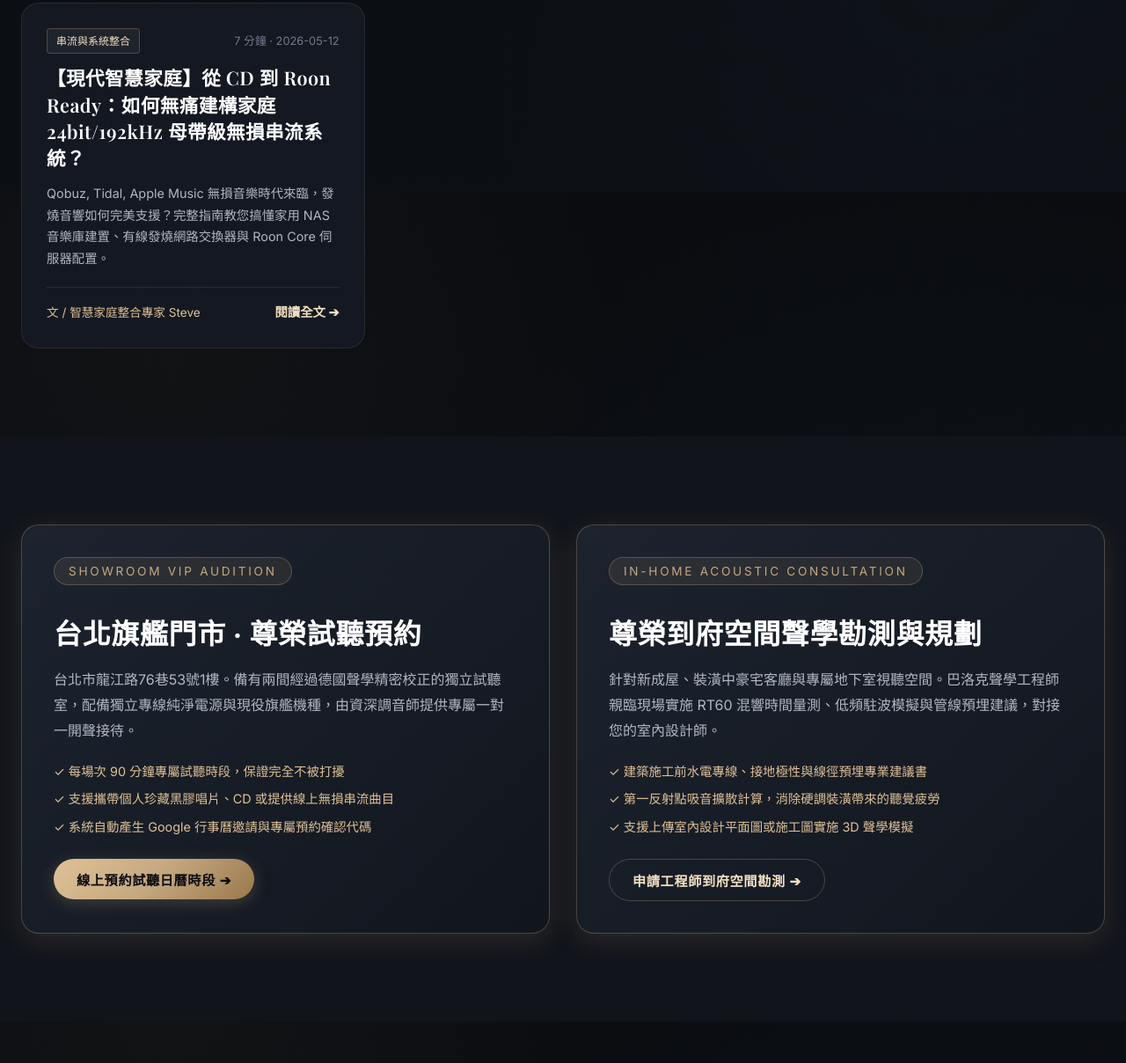
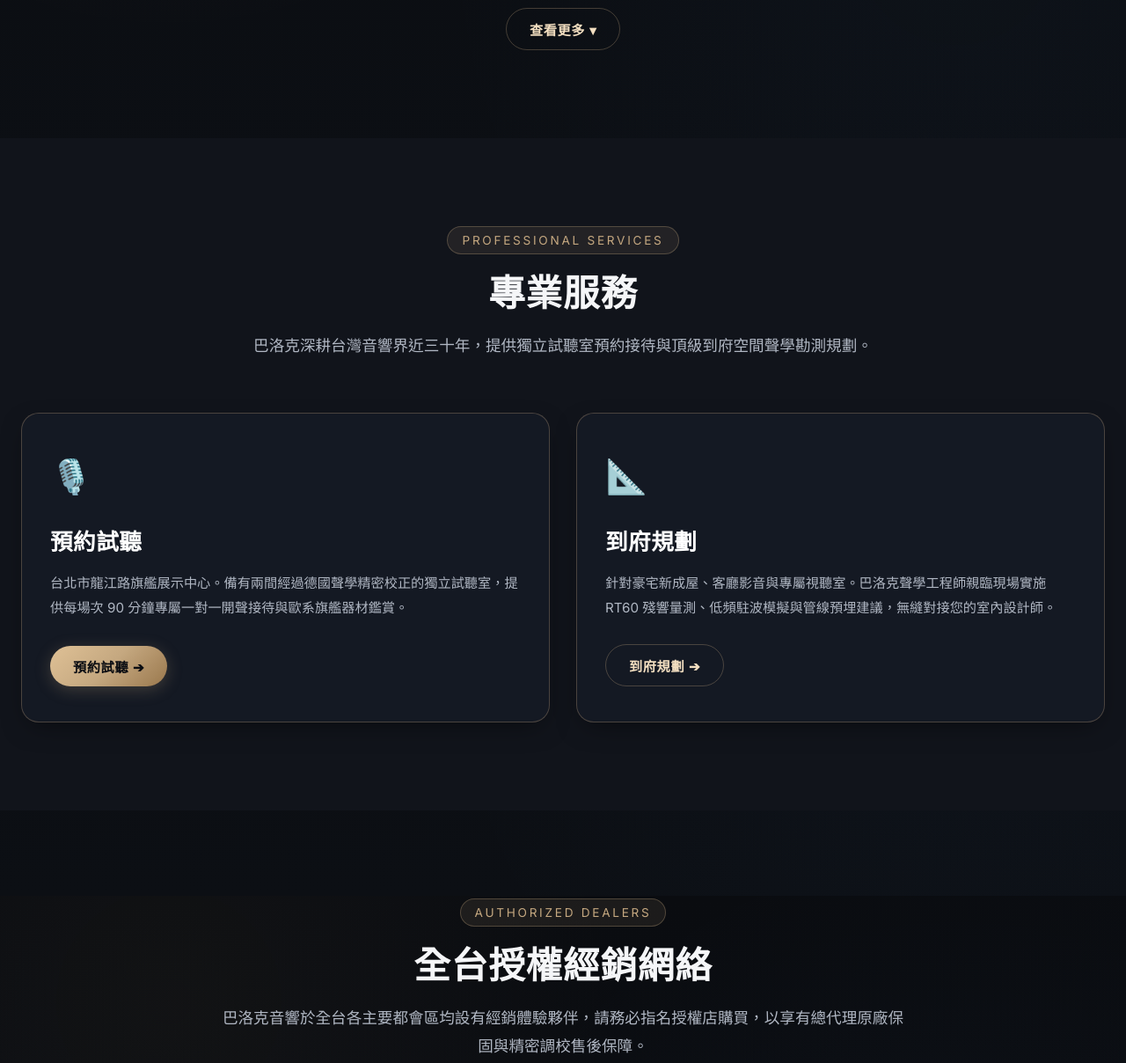
Before and after one commit to judy0724/Baroque, a plain HTML site: page index.html in a window 1280 px wide. Shown: the part 6182-7390 px from the top of the page at 88% size. Drawn offline with nearby package versions, Linux system fonts and the light colour scheme; a web font is replaced by a local one.

Commit message:
Add files via upload

```diff
--- a/css/components.css
+++ b/css/components.css
@@ -987,6 +987,59 @@
   background: rgba(255, 255, 255, 0.08);
 }
 
+/* 專業服務區塊 (Module 6: Professional Services) */
+.professional-services {
+  position: relative;
+}
+
+.professional-services-grid {
+  display: grid;
+  grid-template-columns: repeat(2, 1fr);
+  gap: 30px;
+}
+
+.service-card {
+  background: var(--bg-card);
+  border: 1px solid var(--gold-border);
+  border-radius: var(--radius-lg);
+  padding: 40px 32px;
+  display: flex;
+  flex-direction: column;
+  transition: var(--transition-smooth);
+  box-shadow: var(--shadow-card);
+}
+
+.service-card:hover {
+  transform: translateY(-5px);
+  box-shadow: var(--shadow-gold);
+  border-color: var(--gold-primary);
+}
+
+.service-card-icon {
+  font-size: 2.4rem;
+  margin-bottom: 20px;
+  color: var(--gold-light);
+}
+
+.service-card-title {
+  font-family: var(--font-serif);
+  font-size: 1.6rem;
+  color: #fff;
+  margin-bottom: 14px;
+}
+
+.service-card-desc {
+  font-size: 0.95rem;
+  color: var(--text-secondary);
+  line-height: 1.8;
+  margin-bottom: 28px;
+  flex: 1;
+}
+
+.service-card-action {
+  margin-top: auto;
+}
+
 /* 經銷商卡片 (Module 8) */
 .dealers-grid {
   display: grid;
--- a/css/responsive.css
+++ b/css/responsive.css
@@ -97,6 +97,12 @@
     bottom: 0;
     border-radius: var(--radius-lg) var(--radius-lg) 0 0;
   }
+
+  /* 專業服務卡片手機/平板單欄排列 */
+  .professional-services-grid {
+    grid-template-columns: 1fr;
+    gap: 20px;
+  }
 }
 
 @media (max-width: 640px) {
--- a/index.html
+++ b/index.html
@@ -424,47 +424,55 @@
         </div>
 
         <div class="brands-grid" id="articles-grid-container">
-          <!-- 由 js/main.js 動態渲染文章卡片 -->
+          <!-- 由 js/main.js 動態渲染文章卡片 (預設最多 3 篇) -->
+        </div>
+
+        <div class="section-toggle-bar">
+          <button class="btn btn-outline" id="knowledge-toggle" onclick="MainApp.toggleAllKnowledge()">
+            查看更多 ▾
+          </button>
         </div>
       </div>
     </section>
 
-    <!-- ==================== Module 6 & 7: 預約試聽與到府規劃雙通道 ==================== -->
-    <section class="section-padding" style="background:var(--bg-secondary);">
+    <!-- ==================== Module 6: 專業服務 ==================== -->
+    <section class="section-padding professional-services" id="services-section" style="background:var(--bg-secondary);">
       <div class="container">
-        <div style="display:grid; grid-template-columns:repeat(auto-fit, minmax(360px, 1fr)); gap:30px;">
-          <!-- 台北旗艦試聽室預約區塊 -->
-          <div class="advisor-result-box" style="border-color:var(--gold-border);">
-            <span class="section-tag">SHOWROOM VIP AUDITION</span>
-            <h3 class="font-serif" style="font-size:2rem; color:#fff; margin:12px 0;">台北旗艦門市 ‧ 尊榮試聽預約</h3>
-            <p style="color:var(--text-secondary); line-height:1.8; margin-bottom:20px;">
-              台北市龍江路76巷53號1樓。備有兩間經過德國聲學精密校正的獨立試聽室，配備獨立專線純淨電源與現役旗艦機種，由資深調音師提供專屬一對一開聲接待。
+        <div class="section-header">
+          <span class="section-tag">PROFESSIONAL SERVICES</span>
+          <h2 class="section-title">專業服務</h2>
+          <p class="section-desc">
+            巴洛克深耕台灣音響界近三十年，提供獨立試聽室預約接待與頂級到府空間聲學勘測規劃。
+          </p>
+        </div>
+
+        <div class="professional-services-grid">
+          <!-- 服務卡 1: 預約試聽 -->
+          <div class="service-card">
+            <div class="service-card-icon">🎙️</div>
+            <h3 class="service-card-title">預約試聽</h3>
+            <p class="service-card-desc">
+              台北市龍江路旗艦展示中心。備有兩間經過德國聲學精密校正的獨立試聽室，提供每場次 90 分鐘專屬一對一開聲接待與歐系旗艦器材鑑賞。
             </p>
-            <ul style="color:var(--text-gold); font-size:0.9rem; list-style:none; margin-bottom:24px; display:flex; flex-direction:column; gap:8px;">
-              <li>✓ 每場次 90 分鐘專屬試聽時段，保證完全不被打擾</li>
-              <li>✓ 支援攜帶個人珍藏黑膠唱片、CD 或提供線上無損串流曲目</li>
-              <li>✓ 系統自動產生 Google 行事曆邀請與專屬預約確認代碼</li>
-            </ul>
-            <button class="btn btn-primary" onclick="MainApp.openBookingModal()">
-              線上預約試聽日曆時段 ➔
-            </button>
+            <div class="service-card-action">
+              <button class="btn btn-primary" onclick="MainApp.openBookingModal()">
+                預約試聽 ➔
+              </button>
+            </div>
           </div>
 
-          <!-- 到府空間聲學勘測規劃區塊 -->
-          <div class="advisor-result-box" style="border-color:var(--gold-border);">
-            <span class="section-tag">IN-HOME ACOUSTIC CONSULTATION</span>
-            <h3 class="font-serif" style="font-size:2rem; color:#fff; margin:12px 0;">尊榮到府空間聲學勘測與規劃</h3>
-            <p style="color:var(--text-secondary); line-height:1.8; margin-bottom:20px;">
-              針對新成屋、裝潢中豪宅客廳與專屬地下室視聽空間。巴洛克聲學工程師親臨現場實施 RT60 混響時間量測、低頻駐波模擬與管線預埋建議，對接您的室內設計師。
+          <!-- 服務卡 2: 到府規劃 -->
+          <div class="service-card">
+            <div class="service-card-icon">📐</div>
+            <h3 class="service-card-title">到府規劃</h3>
+            <p class="service-card-desc">
+              針對豪宅新成屋、客廳影音與專屬視聽室。巴洛克聲學工程師親臨現場實施 RT60 殘響量測、低頻駐波模擬與管線預埋建議，無縫對接您的室內設計師。
             </p>
-            <ul style="color:var(--text-gold); font-size:0.9rem; list-style:none; margin-bottom:24px; display:flex; flex-direction:column; gap:8px;">
-              <li>✓ 建築施工前水電專線、接地極性與線徑預埋專業建議書</li>
-              <li>✓ 第一反射點吸音擴散計算，消除硬調裝潢帶來的聽覺疲勞</li>
-              <li>✓ 支援上傳室內設計平面圖或施工圖實施 3D 聲學模擬</li>
-            </ul>
-            <button class="btn btn-outline" onclick="MainApp.openModal('survey-modal')">
-              申請工程師到府空間勘測 ➔
-            </button>
+            <div class="service-card-action">
+              <button class="btn btn-outline" onclick="MainApp.openModal('survey-modal')">
+                到府規劃 ➔
+              </button>
+            </div>
           </div>
         </div>
       </div>
--- a/js/main.js
+++ b/js/main.js
@@ -7,6 +7,7 @@ const MainApp = {
   currentProductFilter: 'all',
   showAllBrands: false,
   showAllProducts: false,
+  showAllKnowledge: false,
   isSynergyExpanded: false,
 
   init() {
@@ -268,9 +269,15 @@ const MainApp = {
 
   renderArticles() {
     const container = document.getElementById('articles-grid-container');
+    const toggleBtn = document.getElementById('knowledge-toggle');
     if (!container) return;
 
-    container.innerHTML = ANSBACH_DATA.articles.map(art => `
+    let items = ANSBACH_DATA.articles;
+    if (!this.showAllKnowledge) {
+      items = items.slice(0, 3);
+    }
+
+    container.innerHTML = items.map(art => `
       <div class="brand-card" style="cursor:pointer;" onclick="MainApp.openArticleModal('${art.id}')">
         <div class="brand-card-body">
           <div style="display:flex; justify-content:space-between; align-items:center; margin-bottom:12px;">
@@ -287,6 +294,18 @@ const MainApp = {
         </div>
       </div>
     `).join('');
+
+    if (toggleBtn) {
+      toggleBtn.textContent = this.showAllKnowledge ? '收合更多 ▴' : '查看更多 ▾';
+    }
+  },
+
+  toggleAllKnowledge() {
+    this.showAllKnowledge = !this.showAllKnowledge;
+    this.renderArticles();
+    if (window.AnalyticsCRM) {
+      AnalyticsCRM.trackEvent('toggle_knowledge_view', { show_all: this.showAllKnowledge });
+    }
   },
 
   openArticleModal(artId) {
```
